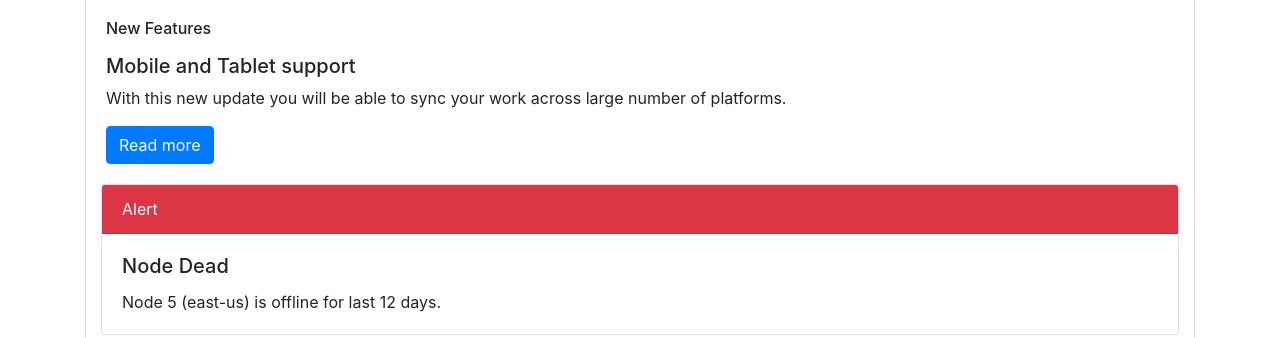
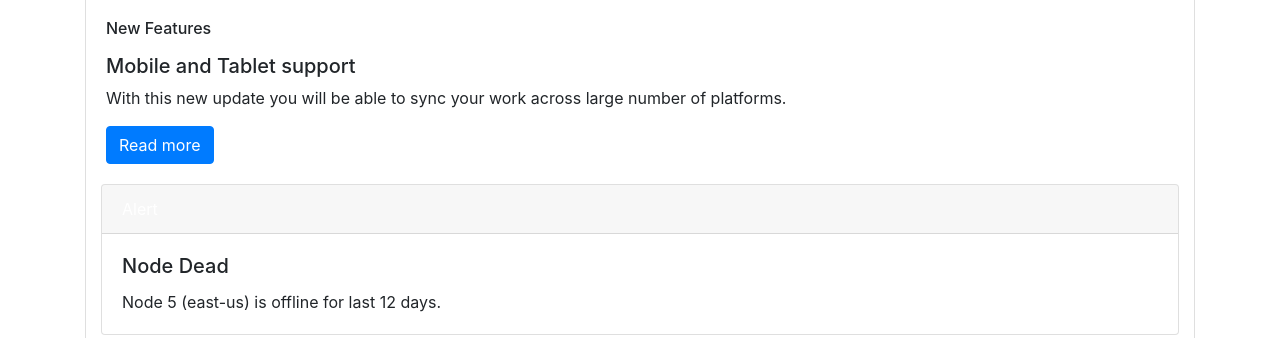
Before and after one commit to acciojob/bootstrap-card-Harshita222, a website: page main.html in a window 1280 px wide. Shown: the part 83-421 px from the top of the page. Drawn offline with nearby package versions, Linux system fonts and the light colour scheme.

Commit message:
created a submission

```diff
--- a/main.html
+++ b/main.html
@@ -29,7 +29,7 @@
 
       <!-- Card 2 -->
       <div class="card">
-        <div class="card-header bg-danger text-white">
+        <div class="card-header card.bg-danger text-white">
           Alert
         </div>
         <div class="card-body">
@@ -53,7 +53,7 @@
         <p class="card-text"><small class="text-muted">Last updated 12 mins ago</small></p>
       </div>
     </div>
-
+	</div>
   </div> <!-- end of container -->
 
   <script src="https://code.jquery.com/jquery-3.5.1.slim.min.js"></script>
```
